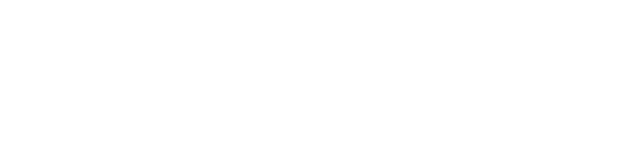
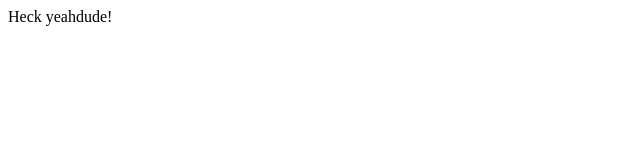
Before and after one commit to Myrmur/ProjectsAndWhatnot, a plain HTML site: page index.html in a window 1280 px wide. Shown: the whole page, without its empty margins (0-640 px from the left). Drawn offline with Linux system fonts and the light colour scheme.

Commit message:
Update index.html

```diff
--- a/index.html
+++ b/index.html
@@ -1,5 +1,10 @@
 <html>
 <head>
-<link rel="stylesheet" type="text/css" href=" "/>
+<link rel="stylesheet" type="text/css" href="testStyle.css "/>
 </head>
+<body>
+<p>
+<span id="heck">Heck  </span><span id="yeah">yeah</span><span id="dude">dude!</span>
+</p>
+</body>
 </html>
```
